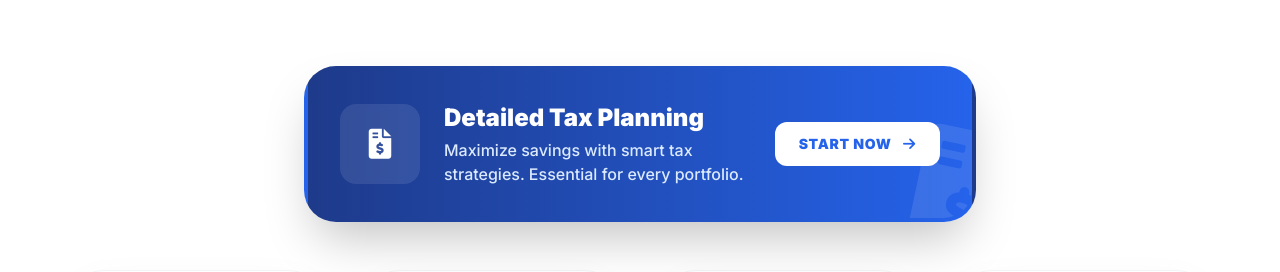
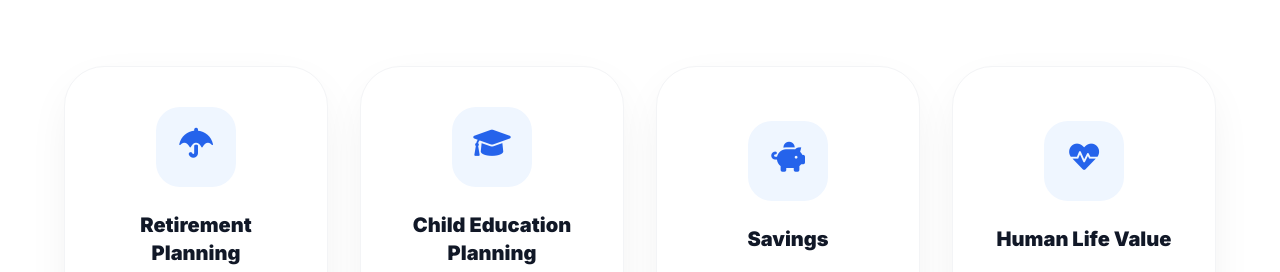
Before and after one commit to atharvpande77/bajaj-insurance-agent-micro-site-frontend, a React (Vite) app: page / in a window 1280 px wide. Shown: the part 739-1011 px from the top of the page. Built offline with nearby package versions, Linux system fonts and the light colour scheme.

Commit message:
120220261722

```diff
--- a/components/ChatbotPage.tsx
+++ b/components/ChatbotPage.tsx
@@ -182,7 +182,7 @@ English | Hindi | Marathi`
         setInputText('');
         setIsTyping(true);
 
-        const baseUrl = 'https://www.citihubkiosk.com/pressgenai/api/insurance/chat/stream';
+        const baseUrl = 'http://localhost:8000/api/insurance/chat/stream';
         const params = new URLSearchParams();
         params.append('session_id', sessionId);
         params.append('message', text);
@@ -346,7 +346,7 @@ English | Hindi | Marathi`
                             className="w-8 h-8 bg-[#25D366] hover:bg-[#128C7E] text-white rounded-full flex items-center justify-center shadow-lg hover:shadow-green-900/20 hover:scale-105 transition-all duration-300 group"
                             title="Share on WhatsApp"
                         >
-                             <i className="fa-brands fa-whatsapp text-sm"></i>
+                            <i className="fa-brands fa-whatsapp text-sm"></i>
                         </button>
                         <button
                             onClick={handleCopyLink}
--- a/components/LandingPage.tsx
+++ b/components/LandingPage.tsx
@@ -69,7 +69,7 @@ const LandingPage: React.FC<LandingPageProps> = ({ onSelectPriority }) => {
           </div>
 
           {/* Tax Planning Highlight */}
-          <div className="flex justify-center mb-12">
+          {/* <div className="flex justify-center mb-12">
             <button
               onClick={() => onSelectPriority('Tax Planning')}
               className="relative overflow-hidden w-full max-w-2xl bg-gradient-to-r from-blue-900 to-[#2563EB] text-white p-8 rounded-[2rem] shadow-2xl hover:shadow-blue-200 hover:-translate-y-1 transition-all duration-300 group text-center border-4 border-transparent hover:border-blue-200/30"
@@ -90,7 +90,7 @@ const LandingPage: React.FC<LandingPageProps> = ({ onSelectPriority }) => {
                 </div>
               </div>
             </button>
-          </div>
+          </div> */}
 
           <div className="grid grid-cols-1 sm:grid-cols-2 lg:grid-cols-4 gap-8">
             {PRIORITY_OPTIONS.map((option) => (
```
